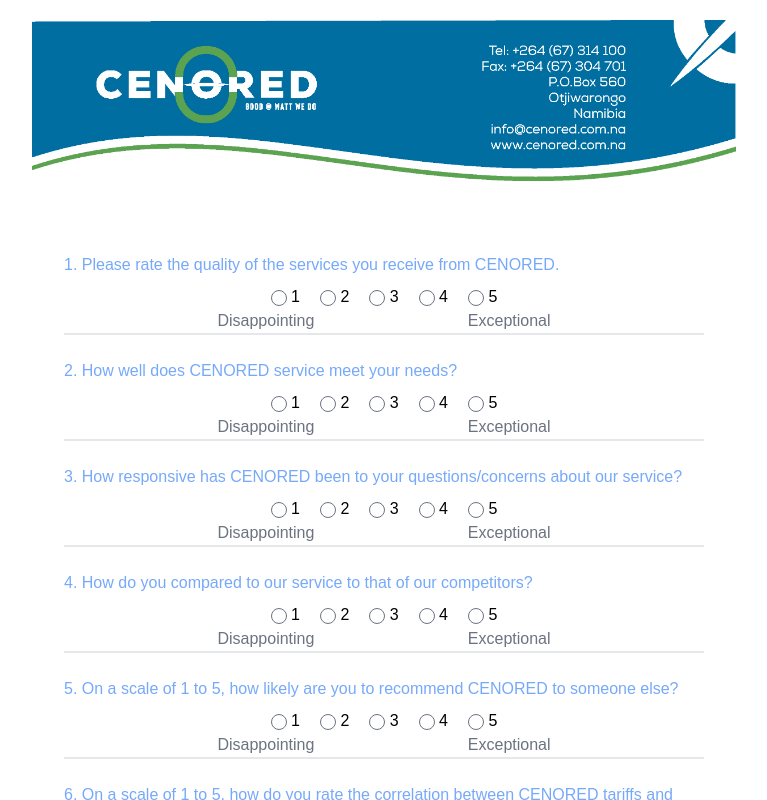
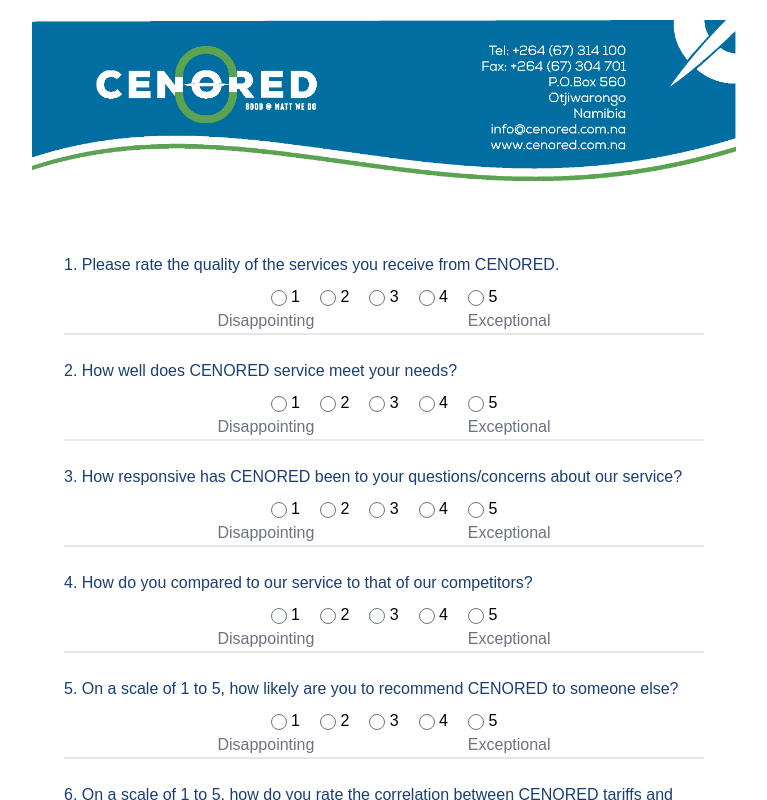
Before and after one commit to Sergio-Jim/cenored_fe, a Vue app: page /survey in a window 1280 px wide. Shown: the whole page, without its empty margins (256-1023 px from the left). Built offline with nearby package versions, Linux system fonts and the light colour scheme; a web font is replaced by a local one; what @vue/apollo-option, apollo-upload-client, vue-final-modal, vue-loaders would draw is missing.

Commit message:
changed text color to cenored blue

```diff
--- a/src/pages/register.vue
+++ b/src/pages/register.vue
@@ -11,7 +11,7 @@
   >
     <div
       class="border-b-2"
-      style="display: flex; justify-content: space-between; align-items: center"
+      style="display: flex; justify-content: center; align-items: center"
     >
       <img src="@/assets/logo.png" style="height: 80px; margin-bottom: 10px" />
     </div>
@@ -43,17 +43,17 @@
         >
           <h1 class="text-3xl">Customer Satisfaction Survey</h1>
           <br />
-          <p class="text-blue-400">Dear Valued Customer,</p>
+          <p class="text-cenoredblue">Dear Valued Customer,</p>
           <br />
-          <p class="text-blue-400">
+          <p class="text-cenoredblue">
             Please take a moment to take our Customer Satisfaction Survey so we
             can
           </p>
-          <p class="text-blue-400">
+          <p class="text-cenoredblue">
             serve you better as we are committed to providing you with the best
             services
           </p>
-          <p class="text-blue-400">and customer experience possible.</p>
+          <p class="text-cenoredblue">and customer experience possible.</p>
         </div>
       </div>
       <div class="md:w-1/2 sm:w-full">
--- a/src/pages/survey.vue
+++ b/src/pages/survey.vue
@@ -6,9 +6,8 @@
       height: 100%;
       width: 100%;
       overflow-y: scroll;
-
     "
-    class="md:pl-72 md:pr-72 md:pt-5 md:pb-2 sm:p-0 "
+    class="md:pl-72 md:pr-72 md:pt-5 md:pb-2 sm:p-0"
   >
     <div>
       <img
@@ -20,7 +19,7 @@
       <div class="flex flex-col">
         <div class="flex flex-col mb-6">
           <div class="flex flex-row mb-2">
-            <p class="text-blue-400">
+            <p class="text-cenoredblue">
               1. Please rate the quality of the services you receive from
               CENORED.
             </p>
@@ -80,7 +79,7 @@
 
         <div class="flex flex-col mb-6">
           <div class="flex flex-row mb-2">
-            <p class="text-blue-400">
+            <p class="text-cenoredblue">
               2. How well does CENORED service meet your needs?
             </p>
           </div>
@@ -140,7 +139,7 @@
 
         <div class="flex flex-col mb-6">
           <div class="flex flex-row mb-2">
-            <p class="text-blue-400">
+            <p class="text-cenoredblue">
               3. How responsive has CENORED been to your questions/concerns
               about our service?
             </p>
@@ -201,7 +200,7 @@
 
         <div class="flex flex-col mb-6">
           <div class="flex flex-row mb-2">
-            <p class="text-blue-400">
+            <p class="text-cenoredblue">
               4. How do you compared to our service to that of our competitors?
             </p>
           </div>
@@ -261,7 +260,7 @@
 
         <div class="flex flex-col mb-6">
           <div class="flex flex-row mb-2">
-            <p class="text-blue-400">
+            <p class="text-cenoredblue">
               5. On a scale of 1 to 5, how likely are you to recommend CENORED
               to someone else?
             </p>
@@ -322,7 +321,7 @@
 
         <div class="flex flex-col mb-6">
           <div class="flex flex-row mb-2">
-            <p class="text-blue-400">
+            <p class="text-cenoredblue">
               6. On a scale of 1 to 5, how do you rate the correlation between
               CENORED tariffs and services?
             </p>
@@ -383,7 +382,7 @@
 
         <div class="flex flex-col mb-6">
           <div class="flex flex-row mb-2">
-            <p class="text-blue-400">
+            <p class="text-cenoredblue">
               7. How easy is it to engage our staff when you have a query or
               complaint?
             </p>
@@ -444,7 +443,7 @@
 
         <div class="flex flex-col mb-6">
           <div class="flex flex-row mb-2">
-            <p class="text-blue-400">
+            <p class="text-cenoredblue">
               8. How much effort did you put in to access the above assistance?
             </p>
           </div>
@@ -504,7 +503,7 @@
 
         <div class="flex flex-col mb-6">
           <div class="flex flex-row mb-2">
-            <p class="text-blue-400">9. Are our offices clean?</p>
+            <p class="text-cenoredblue">9. Are our offices clean?</p>
           </div>
           <div class="flex flex-row justify-center">
             <p>
@@ -562,7 +561,7 @@
 
         <div class="flex flex-col mb-6">
           <div class="flex flex-row mb-2">
-            <p class="text-blue-400">
+            <p class="text-cenoredblue">
               10. Which other options are available and you are considering as
               alternative to CENORED and why?
             </p>
@@ -598,7 +597,7 @@
 
         <div class="flex flex-col mb-6">
           <div class="flex flex-row mb-2">
-            <p class="text-blue-400">
+            <p class="text-cenoredblue">
               11. What would you improve about CENORED if you could?
             </p>
           </div>
@@ -634,7 +633,7 @@
 
         <div class="flex flex-col mb-6">
           <div class="flex flex-row mb-2">
-            <p class="text-blue-400">
+            <p class="text-cenoredblue">
               12. What is your approximate monthly expenditure to CENORED?
             </p>
           </div>
@@ -670,7 +669,7 @@
 
         <div class="flex flex-col mb-6">
           <div class="flex flex-row mb-2">
-            <p class="text-blue-400">
+            <p class="text-cenoredblue">
               13. Please suggest any improvement to our services to help CENORED
               serve you better.
             </p>
```
